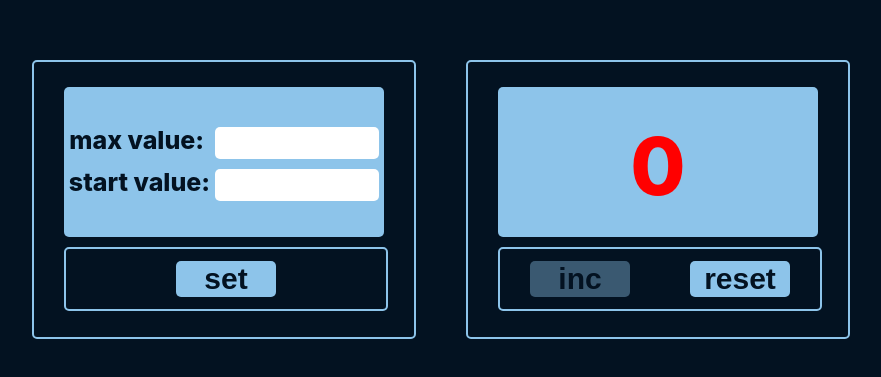
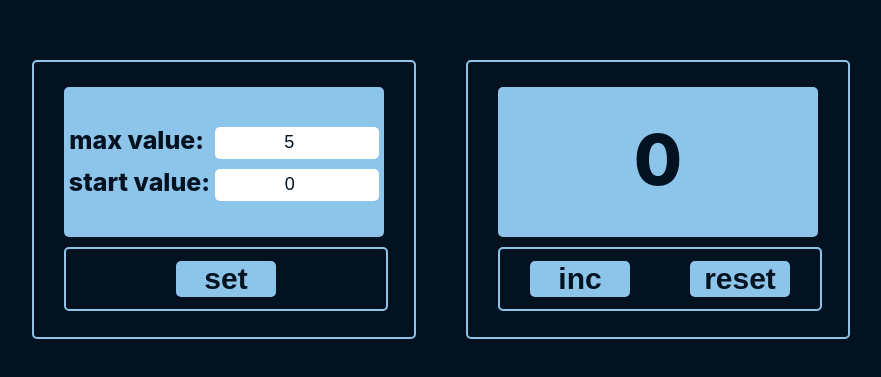
Before and after one commit to Bakhram74/advanced-counter, a React (Create React App) app: page / in a window 1280 px wide. Shown: the part 201-578 px from the top of the page, without its empty margins (174-1055 px from the left). Built offline with nearby package versions, Linux system fonts and the light colour scheme.

Commit message:
valdation values & localStorage

```diff
--- a/src/App.css
+++ b/src/App.css
@@ -77,6 +77,14 @@ Body {
 .disabled{
     opacity: .4;
 }
+.incorrect-value{
+    box-sizing: border-box;
+    padding-top: 25px;
+    font-size: 25px;
+    color: red;
+    opacity: .8;
+    font-weight: 600;
+}
 /*input*/
 .input {
     margin-top: 10px;
@@ -89,6 +97,12 @@ Body {
     font-size: 18px;
     color: #031221;
 }
+.error-input{
+    box-sizing: border-box;
+    border:2px solid red ;
+    color: red;
+    opacity: .8;
+}
 .label{
     color: #031221;
     font-size: 25px;
--- a/src/components/CounterBox.tsx
+++ b/src/components/CounterBox.tsx
@@ -1,28 +1,30 @@
-import React, {FC} from 'react';
+import React, {FC, useEffect, useState} from 'react';
 import {Buttons} from "./Buttons";
 
 type CounterBoxPropsType = {
     counter:number,
-    maxCounter:number
+    maxCount:number
+    minCount:number
     incValue:()=>void
     resetValue:()=>void
 }
 
 const CounterBox:FC<CounterBoxPropsType> = ({
                                                 counter,
-                                                maxCounter,
+                                                maxCount,
+                                                minCount,
                                                 incValue,
                                                 resetValue}) => {
     return (
         <div className={'main'}>
             <div className='container'>
                 <div className={'count-box'}>
-                    <div className={counter === maxCounter ? 'count-value count-limit' : 'count-value'}>
-                        {counter}</div>
+                    {maxCount <= minCount || minCount < 0 ? <div className={'incorrect-value'}>Incorrect value!</div> :
+                    <div className={counter === maxCount ? 'count-value count-limit' : 'count-value'}>{counter}</div>}
                 </div>
                 <div className={'click-box'}>
-                    <div className={counter === maxCounter ? 'disabled' : ''}>
-                        <Buttons name={"inc"} incValue={incValue} />
+                    <div className={counter === maxCount ? 'disabled' : ''}>
+                        <Buttons name={"inc"} incValue={incValue}/>
                     </div>
                     <Buttons name={"reset"} resetValue={resetValue} />
                 </div>
--- a/src/components/Input.tsx
+++ b/src/components/Input.tsx
@@ -8,11 +8,9 @@ const Input = (props:InputPropsType) => {
     const onChangeHandler = (e:ChangeEvent<HTMLInputElement>) =>{
         if (props.maxValueInput){
             props.maxValueInput (+e.currentTarget.value)
-            console.log('max' +e.currentTarget.value)
         }
         if (props.minValueInput){
             props.minValueInput (+e.currentTarget.value)
-            console.log('min' +e.currentTarget.value)
         }
     }
     return (
--- a/src/components/MainBox.tsx
+++ b/src/components/MainBox.tsx
@@ -1,4 +1,4 @@
-import React, {useState} from 'react';
+import React, {useEffect, useState} from 'react';
 import '../App.css';
 import CounterBox from "./CounterBox";
 import ValueBox from "./ValueBox";
@@ -6,18 +6,20 @@ import {restoreState, saveState} from "../local-storage/localStorage";
 
 const MainBox = () => {
     const [counter, setCounter] = useState(0)
-    const [maxCount, setMaxCount] = useState(0)
+    const [maxCount, setMaxCount] = useState(5)
     const [minCount, setMinCount] = useState(0)
 
+    useEffect(() => {
+        setMaxCount(restoreState('max'))
+    }, [])
 
     const setValue = () => {
         resetValue()
-        const value = restoreState('max')
-        if (value)
-            setMaxCount(value)
+        saveState('max',maxCount)
     }
+
     const maxValueInput = (value: number) => {
-        saveState('max', value)
+        setMaxCount(value)
     }
     const minValueInput = (value: number) => {
         setMinCount(value)
@@ -31,11 +33,12 @@ const MainBox = () => {
     const resetValue = () => {
         setCounter(minCount)
     }
+
     return (
         <div className={'app'}>
-            <ValueBox maxValueInput={maxValueInput} minValueInput={minValueInput}
+            <ValueBox maxValueInput={maxValueInput} maxCount={maxCount} minCount={minCount} minValueInput={minValueInput}
                       setValue={setValue}/>
-            <CounterBox incValue={incValue} resetValue={resetValue} counter={counter} maxCounter={maxCount}/>
+            <CounterBox incValue={incValue} resetValue={resetValue} counter={counter} maxCount={maxCount} minCount={minCount}/>
         </div>
     );
 };
--- a/src/components/ValueBox.tsx
+++ b/src/components/ValueBox.tsx
@@ -1,12 +1,15 @@
 import React, {ChangeEvent, FC} from "react";
 import {Buttons} from "./Buttons";
+import {saveState} from "../local-storage/localStorage";
 type ValueBoxPropsType = {
     setValue:()=>void
     maxValueInput:(value:number)=>void
     minValueInput:(value:number)=>void
+    maxCount:number
+    minCount:number
 }
 
-const ValueBox:FC<ValueBoxPropsType> = ({setValue,minValueInput,maxValueInput}) => {
+const ValueBox:FC<ValueBoxPropsType> = ({setValue,minValueInput,maxValueInput,maxCount,minCount}) => {
 
     const maxValueInputHandler = (e:ChangeEvent<HTMLInputElement>)=>{
         maxValueInput(+e.currentTarget.value)
@@ -19,9 +22,14 @@ const ValueBox:FC<ValueBoxPropsType> = ({setValue,minValueInput,maxValueInput})
             <div className={'container'}>
                 <div className="count-box">
                     <label className={'label'} htmlFor="value">max value: </label>
-                    <input onChange={maxValueInputHandler} className={'input'} type="number" id="value"/>
+                    <input value={maxCount} onChange={maxValueInputHandler}
+                           className={maxCount <= minCount ?'input error-input' : 'input'}
+                           type="number" id="value"/>
                     <label className={'label'} htmlFor="value">start value:</label>
-                    <input  onChange={minValueInputHandler} className={'input'} type="number" id="value"/>
+                    <input value={minCount}
+                        onChange={minValueInputHandler}
+                           className={minCount >= maxCount || minCount < 0 ?'input error-input':'input'}
+                           type="number" id="value"/>
                 </div>
                 <div className={'click-box'}>
                     <Buttons name={'set'} setValue={setValue}/>
```
